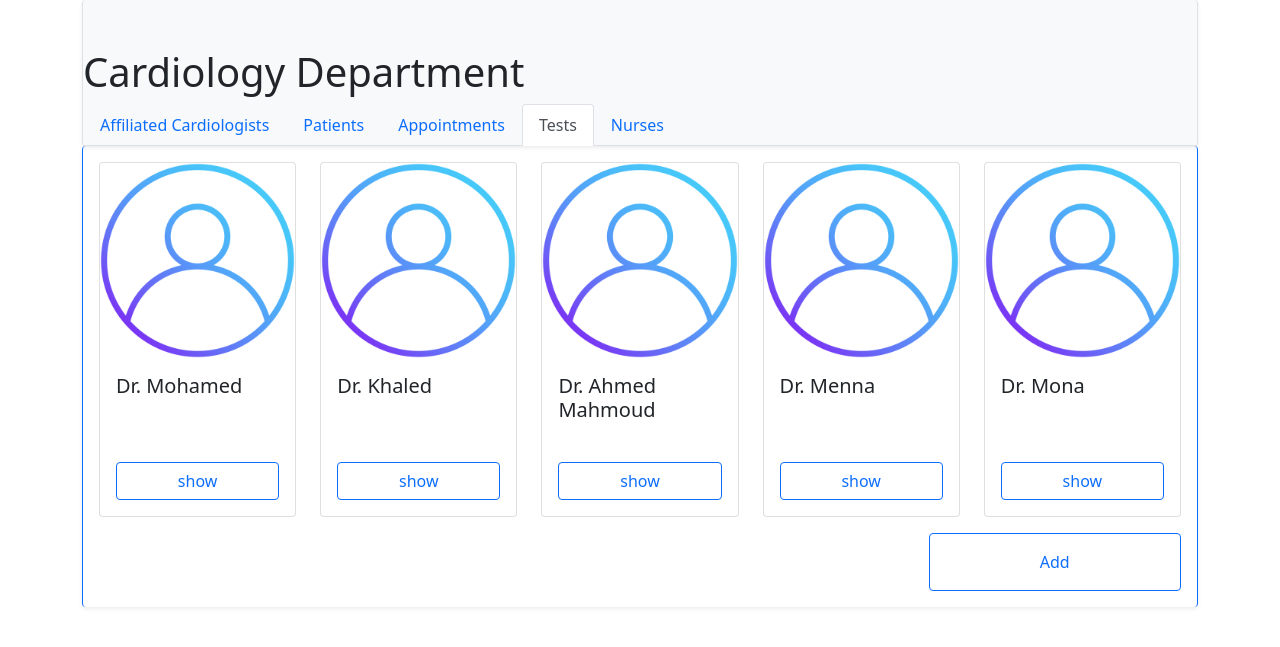
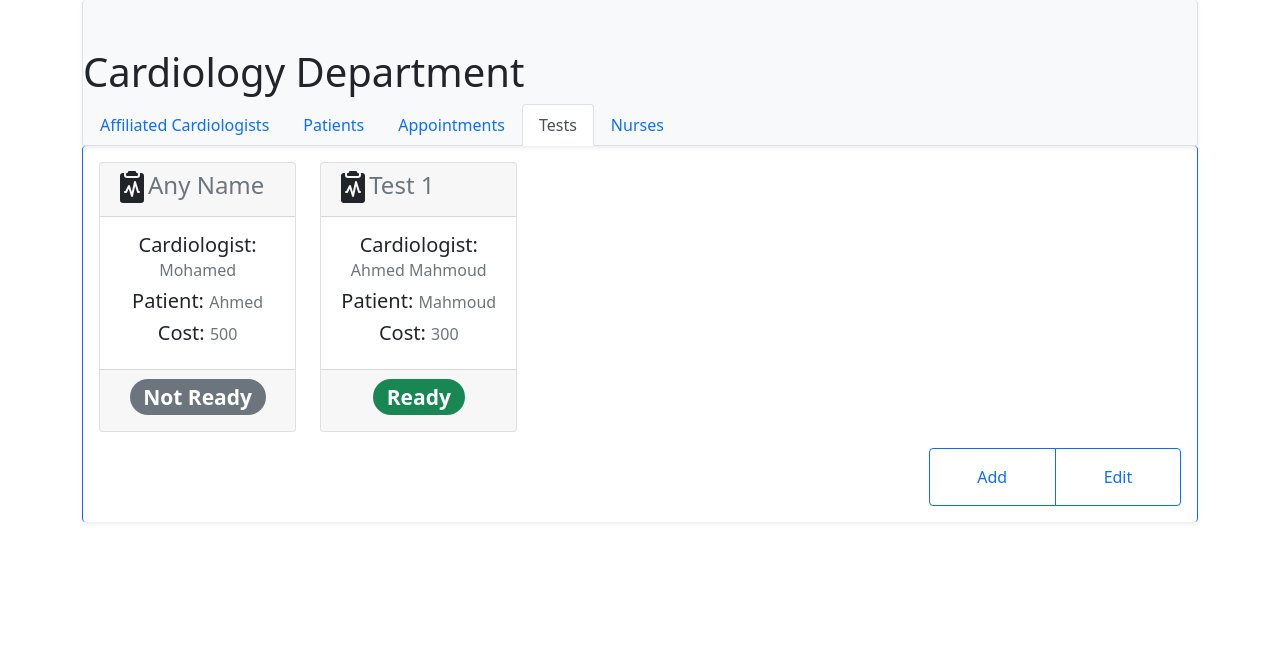
Before and after one commit to melsayed8450/Cardiology-Department-WebApp, a Django app: page /Tests in a window 1280 px wide. Shown: the top 647 px of the page. Run offline with Django 4.2, Linux system fonts and the light colour scheme; data comes from the database, SQL or seed files in the repository; both versions use the stored data as it was after the commit; some libraries are stand-ins or nearby versions.

Commit message:
Some edits

```diff
--- a/WebApp/Hospital/radiologyDepartment/templates/appointment/appointment.html
+++ b/WebApp/Hospital/radiologyDepartment/templates/appointment/appointment.html
@@ -1,4 +1,4 @@
-<div class="tab-pane fade" id="appointments" role="tabpanel" aria-labelledby="appointments-tab">
+<div class="tab-pane fade {% if tab3 %} show {{tab3}} {% endif %}" id="appointments" role="tabpanel" aria-labelledby="appointments-tab">
 
     <div class="row">
         <div class="list-group ps-3 pt-3">
--- a/WebApp/Hospital/radiologyDepartment/templates/cardiology/cardiology.html
+++ b/WebApp/Hospital/radiologyDepartment/templates/cardiology/cardiology.html
@@ -1,5 +1,5 @@
 {% load static %}
-<div class="tab-pane fade show active pt-3" id="cardiologists" role="tabpanel"
+<div class="tab-pane fade {% if tab1 %} show {{tab1}} {% endif %} pt-3" id="cardiologists" role="tabpanel"
         aria-labelledby="cardiologists-tab">
         <!-- aff cardio lists-->
         <div class="row row-cols-1 row-cols-md-5 g-4">
--- a/WebApp/Hospital/radiologyDepartment/templates/nurses/nurses.html
+++ b/WebApp/Hospital/radiologyDepartment/templates/nurses/nurses.html
@@ -1,5 +1,5 @@
 {% load static %}
-<div class="tab-pane fade pt-3" id="nurses" role="tabpanel" aria-labelledby="nurses-tab">
+<div class="tab-pane fade {% if tab5 %} show {{tab5}} {% endif %} pt-3" id="nurses" role="tabpanel" aria-labelledby="nurses-tab">
     <!-- patients lists-->
     <div class="row row-cols-1 row-cols-md-5 g-4">
         <!--patients cards-->
--- a/WebApp/Hospital/radiologyDepartment/templates/patients/patients.html
+++ b/WebApp/Hospital/radiologyDepartment/templates/patients/patients.html
@@ -1,5 +1,5 @@
 {% load static %}
-<div class="tab-pane fade pt-3" id="patients" role="tabpanel" aria-labelledby="patients-tab">
+<div class="tab-pane fade {% if tab2 %} show {{tab2}} {% endif %} pt-3" id="patients" role="tabpanel" aria-labelledby="patients-tab">
     <!-- patients lists-->
     <div class="row row-cols-1 row-cols-md-5 g-4">
         <!--patients cards-->
--- a/WebApp/Hospital/radiologyDepartment/templates/tests/test.html
+++ b/WebApp/Hospital/radiologyDepartment/templates/tests/test.html
@@ -1,4 +1,4 @@
-<div class="tab-pane fade pt-3" id="tests" role="tabpanel" aria-labelledby="tests-tab">
+<div class="tab-pane fade {% if tab4 %} show {{tab4}} {% endif %} pt-3" id="tests" role="tabpanel" aria-labelledby="tests-tab">
     <div class="row  row-cols-1 row-cols-md-5 g-4">
         {% for name,c,p,cost,s,color in tests %}
         <div class="col">
```
Also changed, not shown: WebApp/Hospital/db.sqlite3.
